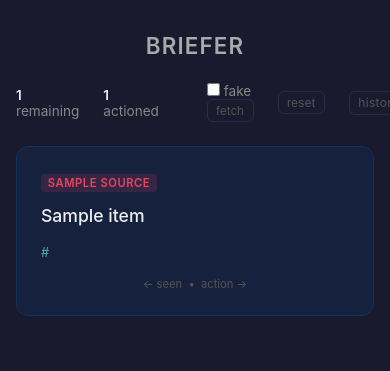
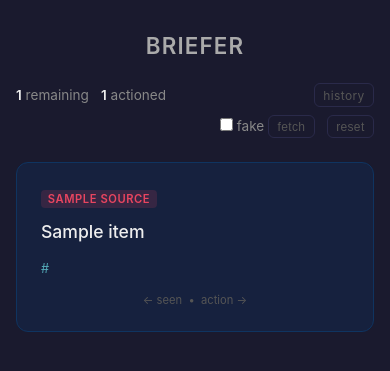
Before and after one commit to sheeshee/briefer, a Django app: template core/templates/core/stack.html in a window 390 px wide; the page is wider, and only the part inside the window is pictured. Shown: the top 371 px of that part. Run offline with Django 5.2, Linux system fonts and the light colour scheme; the template is opened without the code that fills it: most values are stand-ins (such as "Sample title", 1, 10 or a date in 2020).

Commit message:
Fix header overflow on narrow mobile screens
Split the single-row toolbar into two rows — counters and history link
on top, fetch controls below — so all buttons are visible without
truncation on small phone screens.

Co-Authored-By: Claude Sonnet 4.6 <noreply@anthropic.com>

```diff
--- a/core/templates/core/base.html
+++ b/core/templates/core/base.html
@@ -95,8 +95,8 @@
 
         .counters {
             display: flex;
-            gap: 1.5rem;
-            align-items: center;
+            flex-direction: column;
+            gap: 0.5rem;
             margin-bottom: 1.5rem;
             font-size: 0.85rem;
             color: #888;
@@ -104,7 +104,14 @@
             max-width: 400px;
         }
 
-        .counters .spacer { flex: 1; }
+        .counters-row {
+            display: flex;
+            gap: 0.75rem;
+            align-items: center;
+            width: 100%;
+        }
+
+        .counters-row .spacer { flex: 1; }
 
         .fetch-btn {
             background: none;
--- a/core/templates/core/stack.html
+++ b/core/templates/core/stack.html
@@ -2,8 +2,13 @@
 
 {% block counters %}
 <div class="counters">
+    <div class="counters-row">
         <div class="counter"><span id="pending-count">{{ pending_count }}</span> remaining</div>
         <div class="counter"><span id="actioned-count">{{ actioned_count }}</span> actioned</div>
+        <div class="spacer"></div>
+        <a class="fetch-btn" href="{% url 'history' %}" style="text-decoration:none">history</a>
+    </div>
+    <div class="counters-row">
         <div class="spacer"></div>
         <form method="post" action="{% url 'fetch' %}">
             {% csrf_token %}
@@ -16,7 +21,7 @@
             {% csrf_token %}
             <button class="fetch-btn" type="submit">reset</button>
         </form>
-    <a class="fetch-btn" href="{% url 'history' %}" style="text-decoration:none">history</a>
+    </div>
 </div>
 {% endblock %}
 
```
Lines whose indentation alone changed are shown as unchanged.
